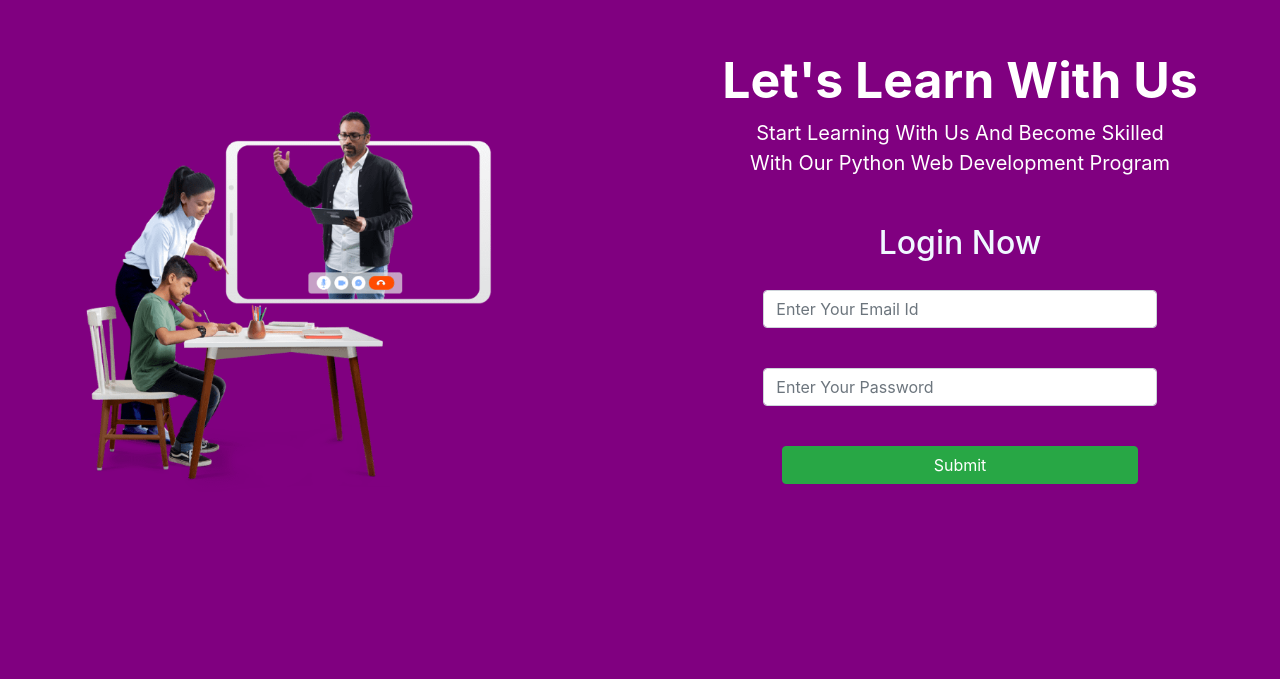
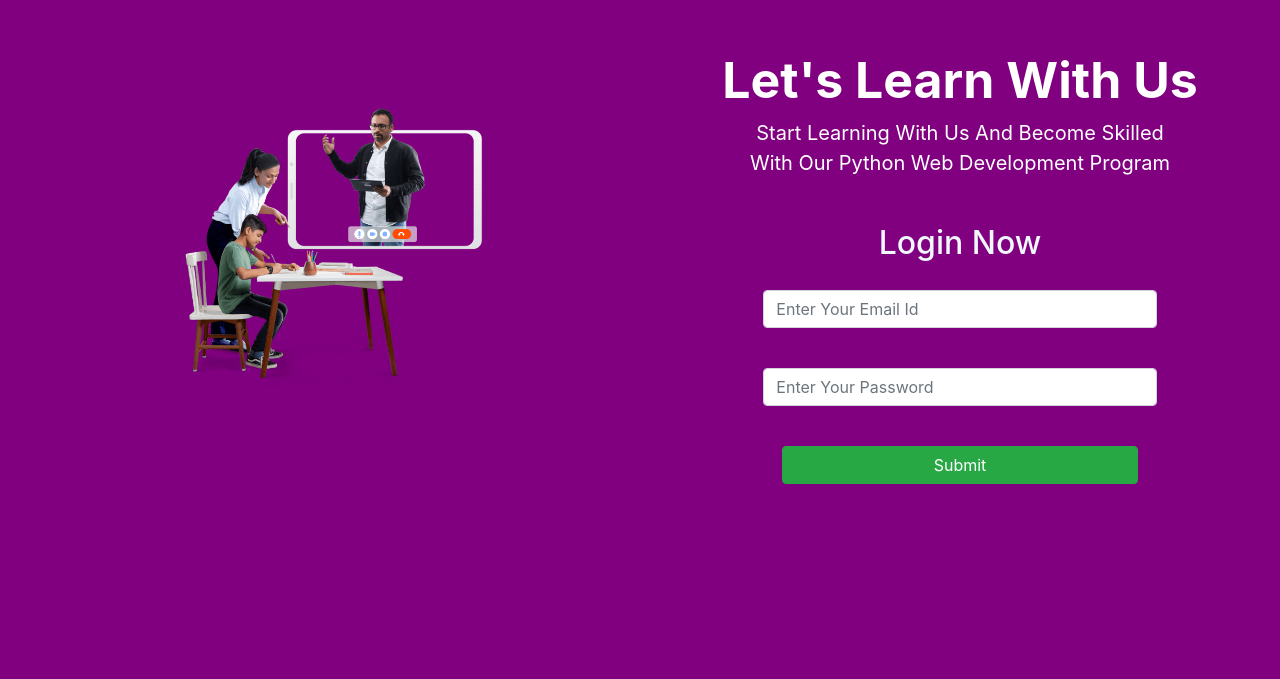
Before and after one commit to arunp007/CM-Learning-Platform, a Django app: page /learnapp/login in a window 1280 px wide. Shown: the top 679 px of the page. Run offline with Django 4.2, Linux system fonts and the light colour scheme.

Commit message:
Version1

```diff
--- a/learnproject/learnapp/templates/login.html
+++ b/learnproject/learnapp/templates/login.html
@@ -12,7 +12,7 @@
     <div class="container-fluid" style="background-color:purple; height: 1500px;">
         <div class="row">
             <div class="col-xs-6 col-lg-6">
-              <center><img src="{% static 'images\banner.png' %}" width="550px" style="padding-top: 100px; padding-right: 100px; padding-bottom: 50px;"></center>
+              <center><img src="{% static 'images\banner.png' %}" width="330px" style="padding-top: 100px; padding-bottom: 50px;"></center>
             </div>
             <div class="col-xs-6 col-lg-6">
               <center><h1 style="color:white; padding-top: 50px; font-size: 50px; font-weight: bolder;">Let's Learn With Us</h1></center>
```
